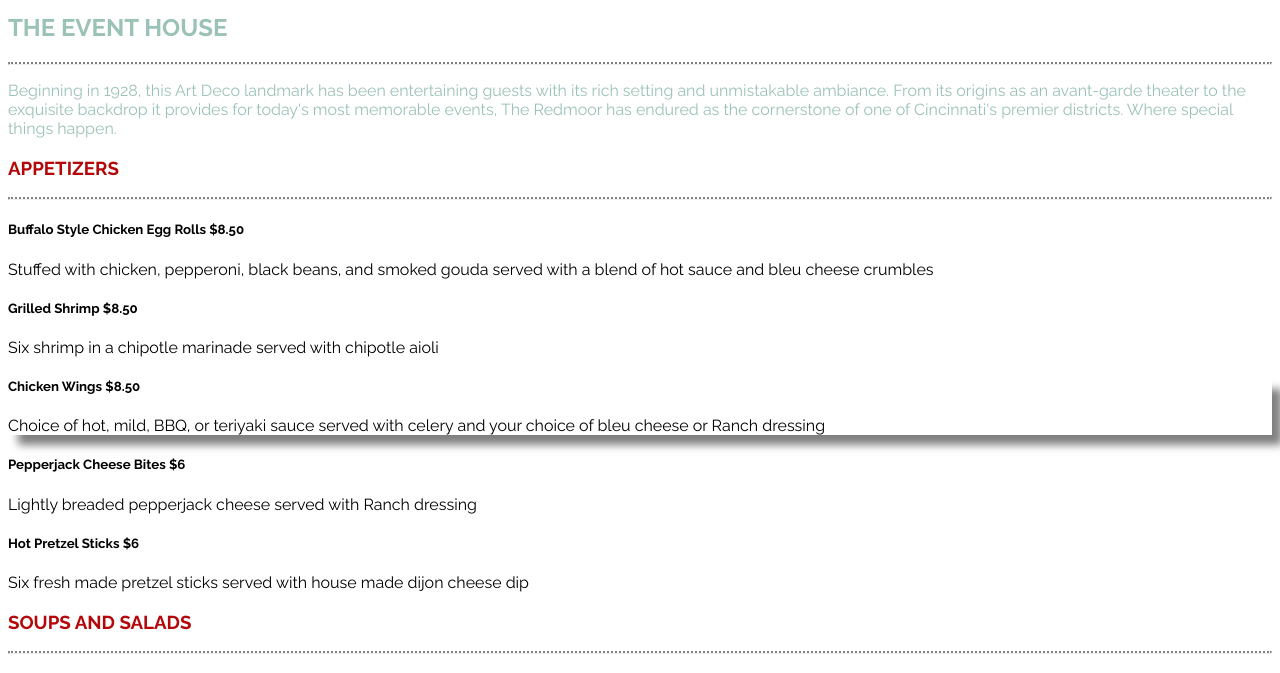
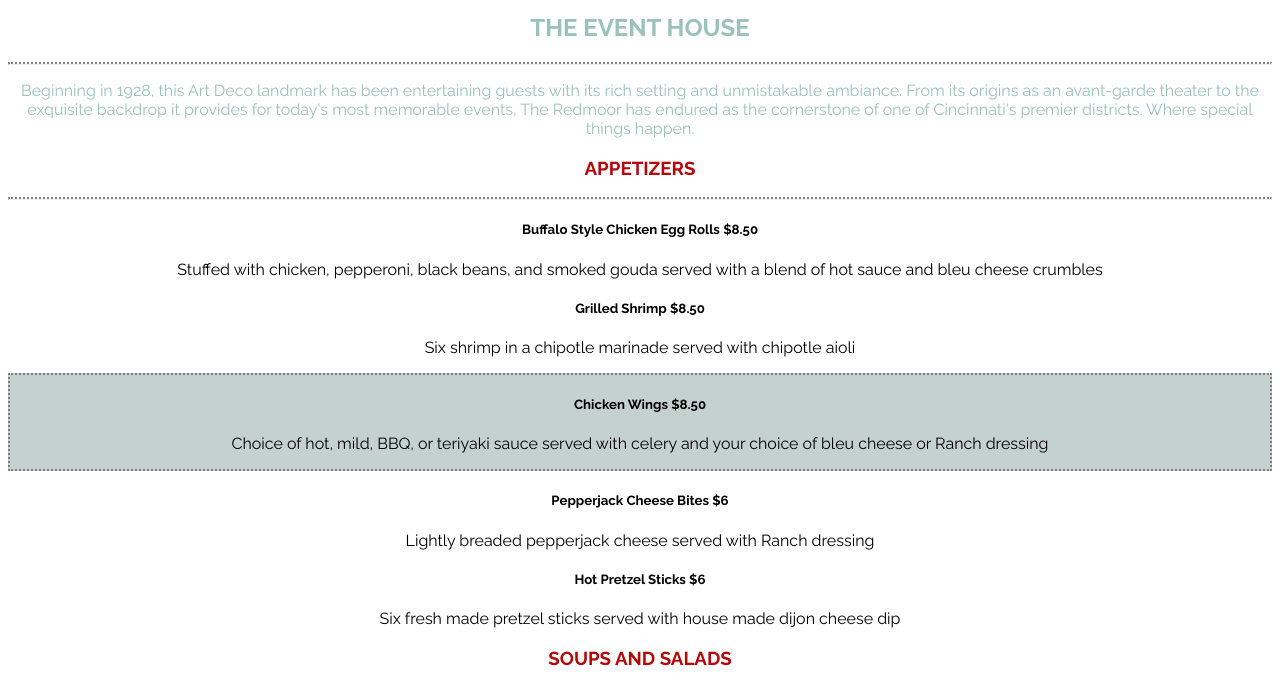
Before and after one commit to winter-hawk/jour352, a plain HTML site: page class/menu-assignment/index.html in a window 1280 px wide. Shown: the part 127-800 px from the top of the page. Drawn offline with Linux system fonts and the light colour scheme.

Commit message:
Update styles.css

```diff
--- a/class/menu-assignment/css/styles.css
+++ b/class/menu-assignment/css/styles.css
@@ -7,6 +7,7 @@
 
 body{
   font-family: "Raleway", sans-serif;
+  text-align: center;
 }
 
 h2{
@@ -28,7 +29,8 @@
 }
 
 .box{
-  box-shadow: 10px 10px 8px gray;
+  border: 2px dotted gray;
+  background-color: #c5d1ce;
 }
 
 hr.line{
```
